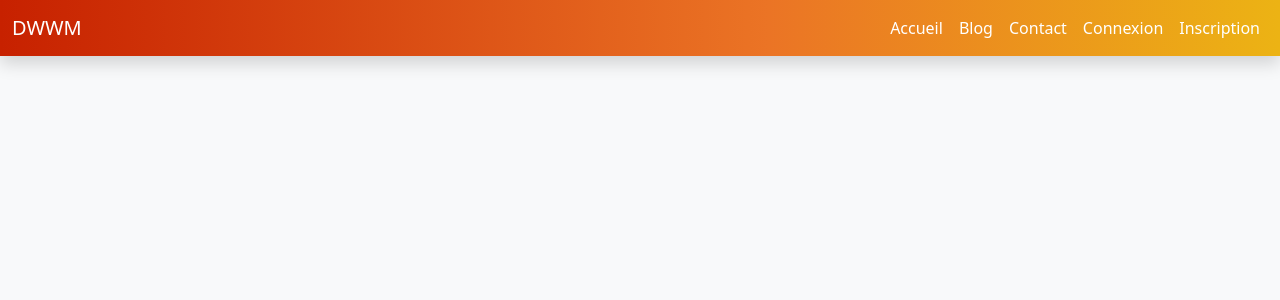
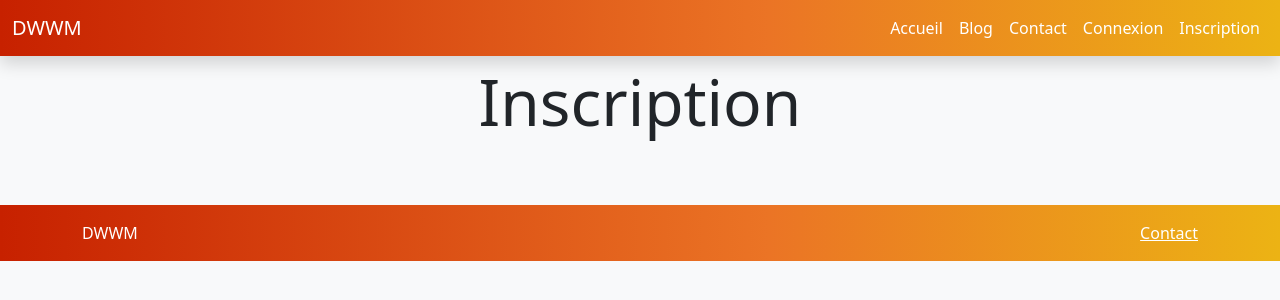
Before and after one commit to JulienLrs/Bootstrap, a plain HTML site: page register.html in a window 1280 px wide. Drawn offline with nearby package versions, Linux system fonts and the light colour scheme.

Commit message:
update 06

```diff
--- a/register.html
+++ b/register.html
@@ -65,16 +65,13 @@
             </div>
         </nav>
 
-
-
     </header>
 
     <!-- voici le contenu specifique a cette page -->
-    <main>
+    <main class="container-fluid py-5">
+        <h1 class="text-center my-3 display-3">Inscription</h1>
 
     </main>
-
-
 
 
 
```
